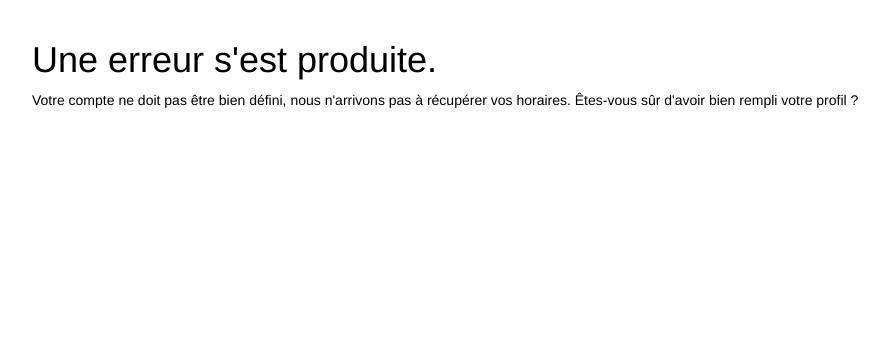
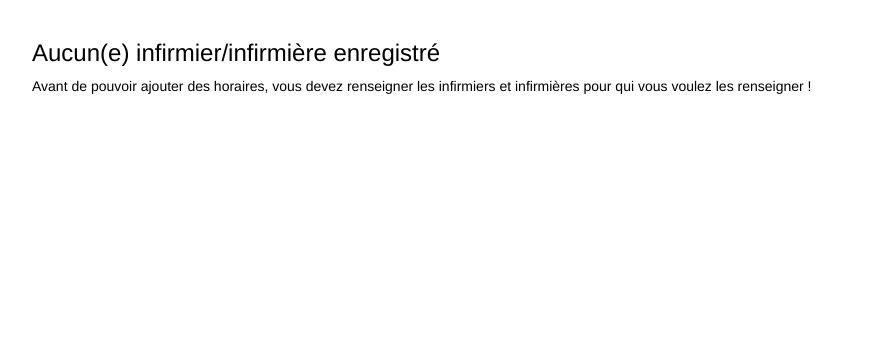
Before and after one commit to guillaume-guerdoux/tournee_infirmiers, a Django app: page /dashboard/manage_availability in a window 1280 px wide. Shown: the part 124-464 px from the top of the page, without its empty margins (38-927 px from the left). Run offline with Django 3.2, Linux system fonts and the light colour scheme; a user stored in the database is signed in; data comes from the database, SQL or seed files in the repository; parts of the project's set-up code (start-up, migrations or seed data) failed here and were passed over; some libraries are stand-ins or nearby versions.

Commit message:
Improve error message for avalabilities

```diff
--- a/tournee_infirmiers/availability/templates/availability/manage_availabilities.html
+++ b/tournee_infirmiers/availability/templates/availability/manage_availabilities.html
@@ -18,8 +18,8 @@
 	<link rel="stylesheet" href="{% static 'availability/css/manage_availability_style.css' %}">
     {% if exception_raised %}
         <div class="container">
-            <h1>Une erreur s'est produite.</h1>
-            <p>Votre compte ne doit pas être bien défini, nous n'arrivons pas à récupérer vos horaires. Êtes-vous sûr d'avoir bien rempli votre profil ?</p>
+            <h3>Aucun(e) infirmier/infirmière enregistré</h3>
+            <p>Avant de pouvoir ajouter des horaires, vous devez renseigner les infirmiers et infirmières pour qui vous voulez les renseigner !</p>
         </div>
     {% else %}
     <div class="container">
--- a/tournee_infirmiers/availability/views.py
+++ b/tournee_infirmiers/availability/views.py
@@ -63,7 +63,7 @@ def manage_availability(request):
         add_availability_form = AddAvailabilityForm()
         try:
             availabilities = Availability.objects.filter(availability_group__nurse=user.nurse).order_by('start_date')[:10]
-        except (Nurse.DoesNotExist, Availability.DoesNotExist, User.DoesNotExist):
+        except Nurse.DoesNotExist:
             # TODO : display error message in a better way
             return render(request, 'availability/manage_availabilities.html',
                           {"exception_raised": True}
```
